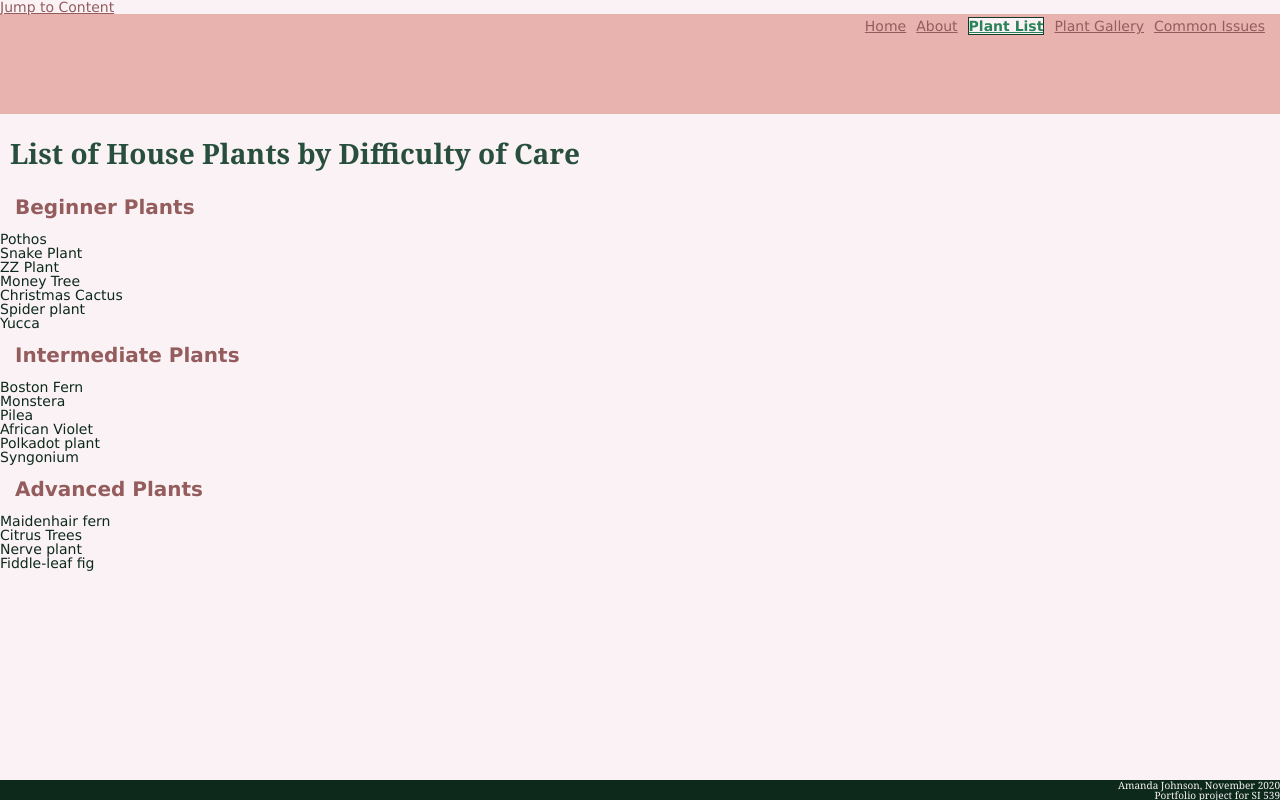
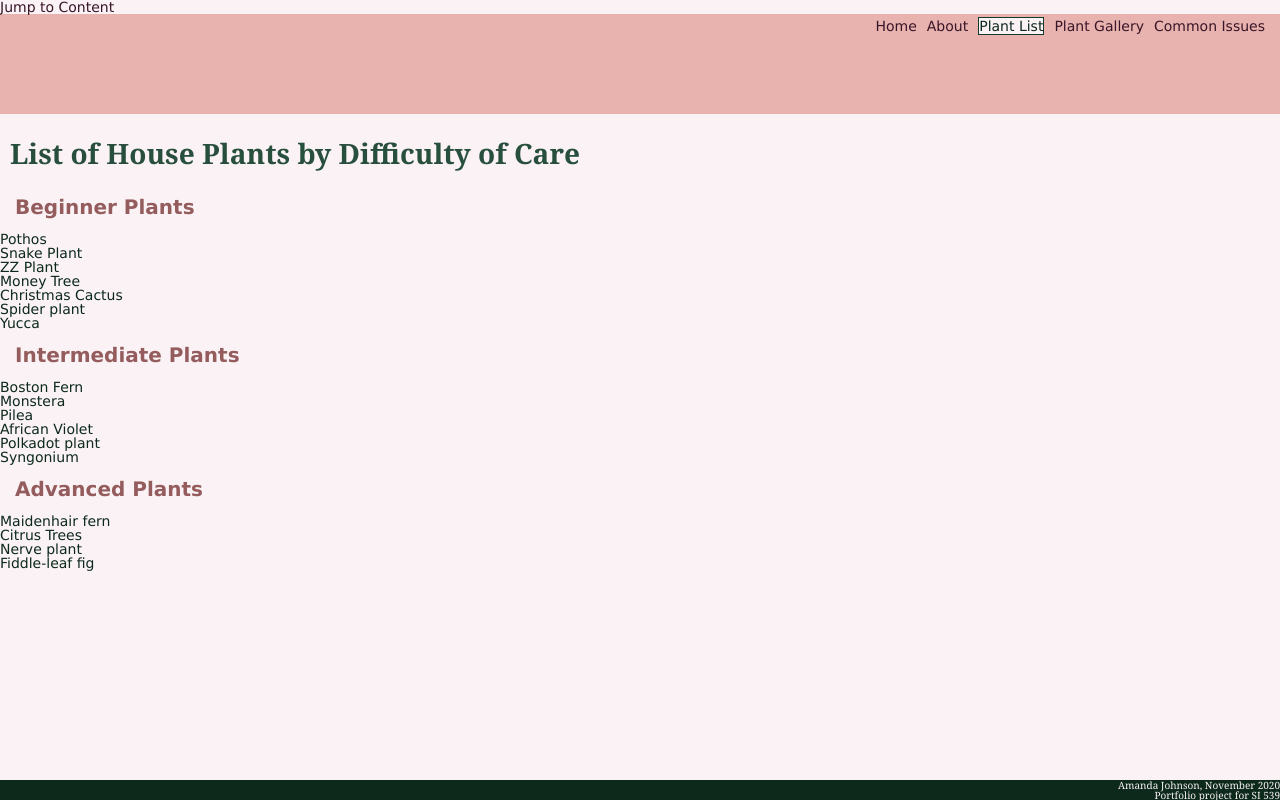
Before and after one commit to amandnj/portfolio, a plain HTML site: page list.html in a window 1280 px wide. Drawn offline with Linux system fonts and the light colour scheme.

Commit message:
Add files via upload

```diff
--- a/style.css
+++ b/style.css
@@ -215,7 +215,7 @@ link hover:#2a8259
   h3{
     font-family: "Verdana", sans-serif;
     font-size: 20px;
-    color: #945c5c;
+    color:#945c5c;
     padding: 15px;
   }
   nav{
@@ -235,10 +235,9 @@ link hover:#2a8259
   }
 
   nav .current{
-    color: #2a8259;
+    color:#0d291c;
     background-color: #FAF2F5;
     border: 1px solid #133b29;
-    font-weight: bold;
   }
 
   nav li{
@@ -246,17 +245,12 @@ link hover:#2a8259
   }
 
   a{
-    color:#945c5c;
+    color:#381528;
+    text-decoration: none;
   }
 
   nav a.hover{
     color:#2a8259;
-  }
-
-  a.active {
-    color: #2a8259;
-    border: 1px solid #133b29;
-    font-weight: bold;
   }
 
   footer{
```
